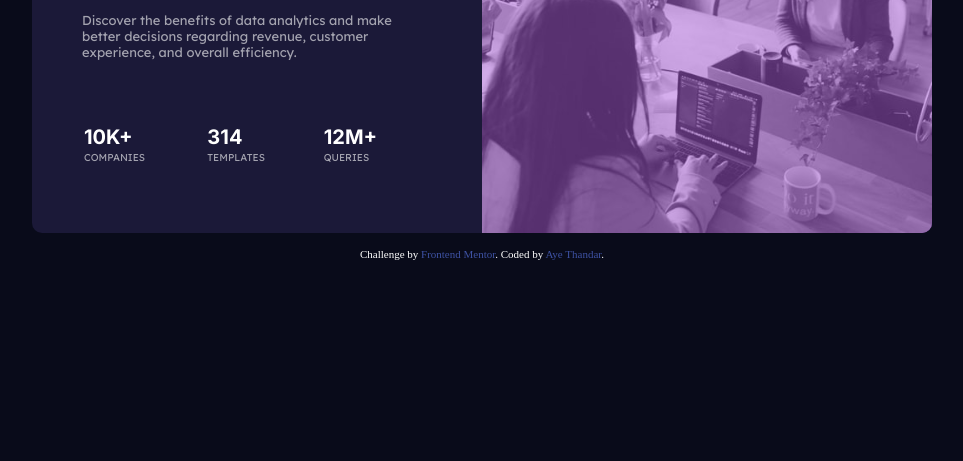
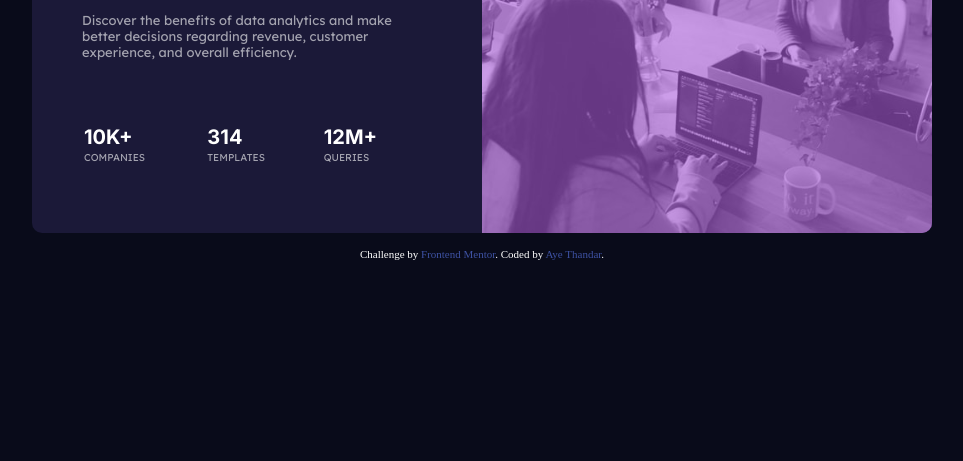
Before and after one commit to 10598ayethandar/stats-preview-card-component-main, a plain HTML site: page index.html in a window 1280 px wide. Shown: the part 339-800 px from the top of the page, without its empty margins (238-1201 px from the left). Drawn offline with Linux system fonts and the light colour scheme.

Commit message:
update photo opacity

```diff
--- a/style.css
+++ b/style.css
@@ -59,7 +59,7 @@
        width:100%;
        height: 100%;
        display: block;
-       opacity: 0.5;
+       opacity: 0.4;
    }
     table{
         width:100%;
```
